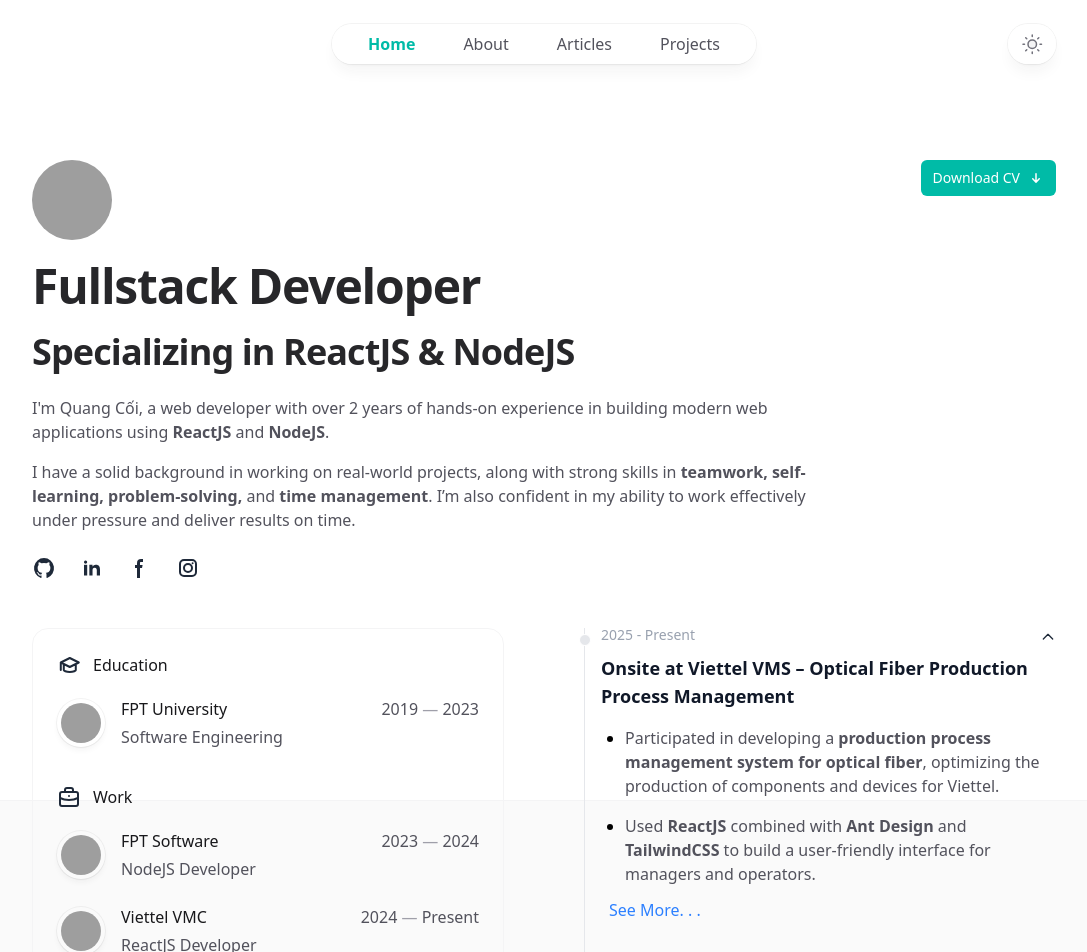
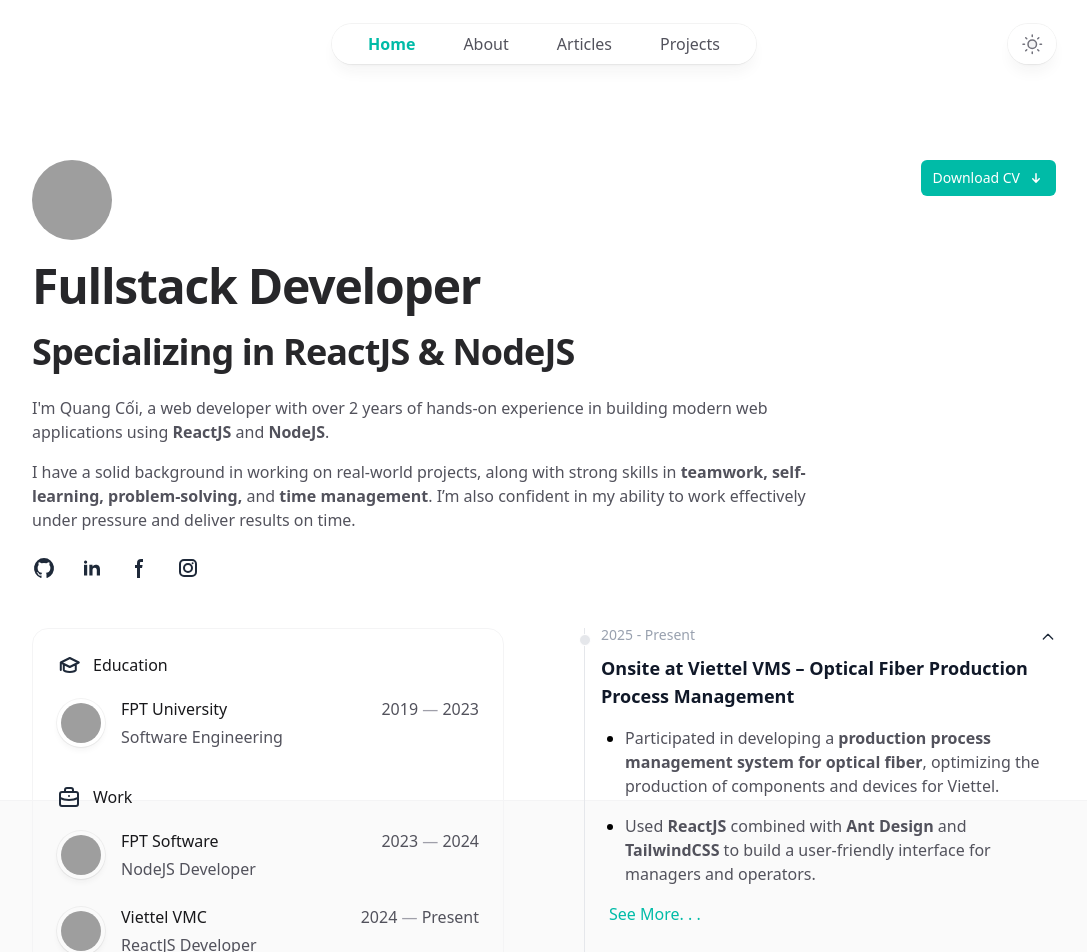
Before and after one commit to quanghv20/portfolio, a React (Vite) app: page / in a window 1280 px wide. Shown: the top 952 px of the page, without its empty margins (96-1183 px from the left). Built offline with nearby package versions, Linux system fonts and the light colour scheme; grey boxes are pictures that could not be loaded; a small style sheet from the web is missing.

Commit message:
ui - design timeline

```diff
--- a/src/pages/Home/components/ProfileOverview/Timeline.tsx
+++ b/src/pages/Home/components/ProfileOverview/Timeline.tsx
@@ -1,5 +1,5 @@
 import { useState } from "react";
-import { Paragraph } from "@/components/index.ts";
+import { Paragraph, Text } from "@/components/index.ts";
 
 const timelineData = [
   {
@@ -115,10 +115,12 @@
               </ul>
 
               <button
-                className="text-blue-500 mt-3 ml-2"
+                className="text-blue-500 mt-4 ml-2"
                 onClick={() => setShowFull(!showFull)}
               >
-                {showFull ? "See Less" : "See More. . ."}
+                <Text highlighted className="font-normal">
+                  {showFull ? "See Less" : "See More. . ."}
+                </Text>
               </button>
             </div>
           </li>
```
